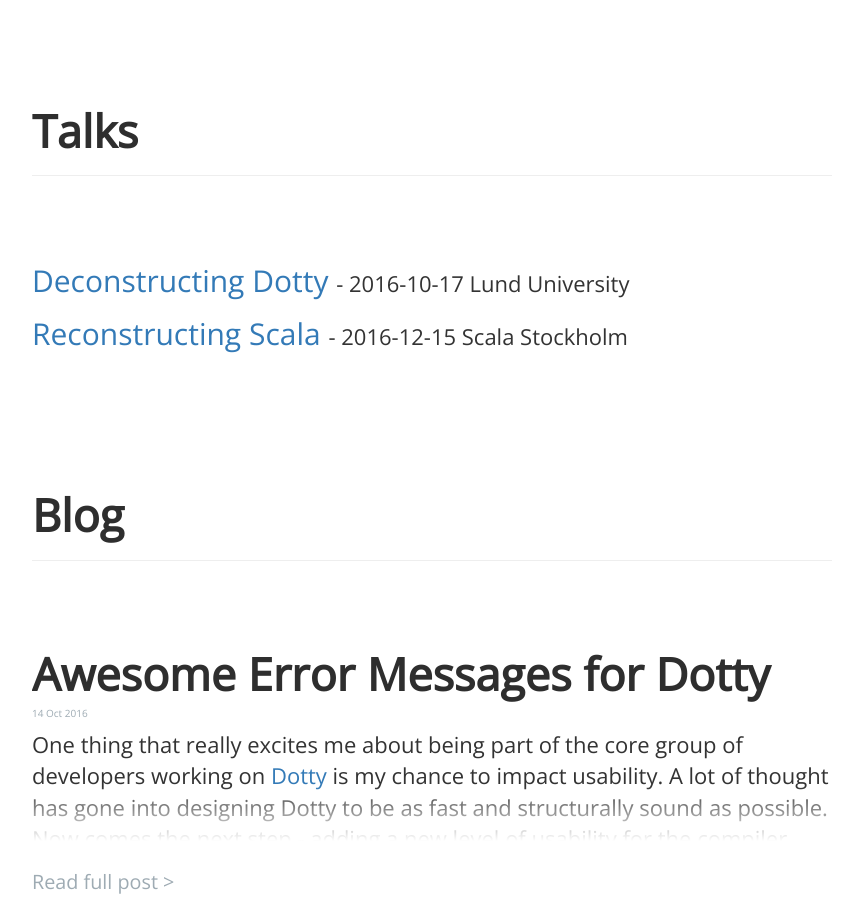
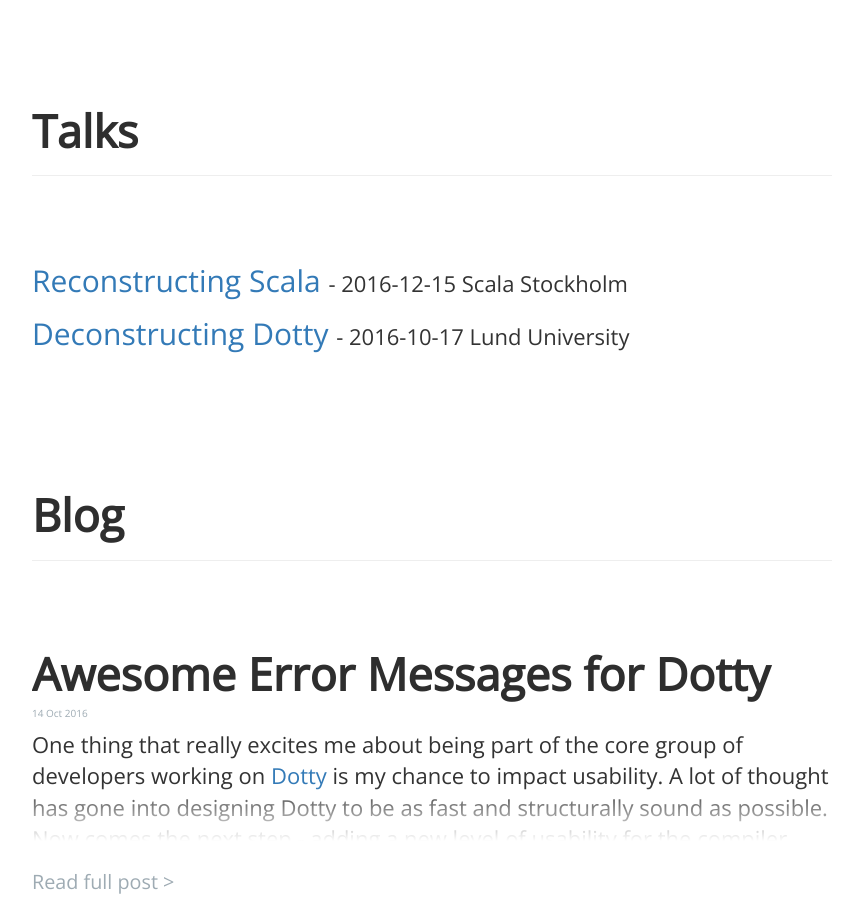
Before and after one commit to felixmulder/felixmulder.github.io, a Jekyll site: the page built from index.html, in a window 1280 px wide and 900 px high, scrolled down 318 px. Shown: the whole window, without its empty margins (208-1068 px from the left). Built offline with Jekyll 4.4.1, drawn with Linux system fonts in a browser that asks for light colours.

Commit message:
reorder talks

```diff
--- a/index.html
+++ b/index.html
@@ -17,6 +17,15 @@
         <h1 class="post-title">Talks</h1>
         <hr class="post-separator">
         <ul class="talk-list">
+          <li>
+            <h2>
+                <a class="post-link" href="/talks/reconstructing-scala/">
+                    Reconstructing Scala
+                </a>
+                <span class="date">- 2016-12-15 Scala Stockholm</span>
+            </h2>
+          </li>
+
 
           <li>
             <h2>
@@ -24,15 +33,6 @@
                     Deconstructing Dotty
                 </a>
                 <span class="date">- 2016-10-17 Lund University</span>
-            </h2>
-          </li>
-
-          <li>
-            <h2>
-                <a class="post-link" href="/talks/reconstructing-scala/">
-                    Reconstructing Scala
-                </a>
-                <span class="date">- 2016-12-15 Scala Stockholm</span>
             </h2>
           </li>
 
```
